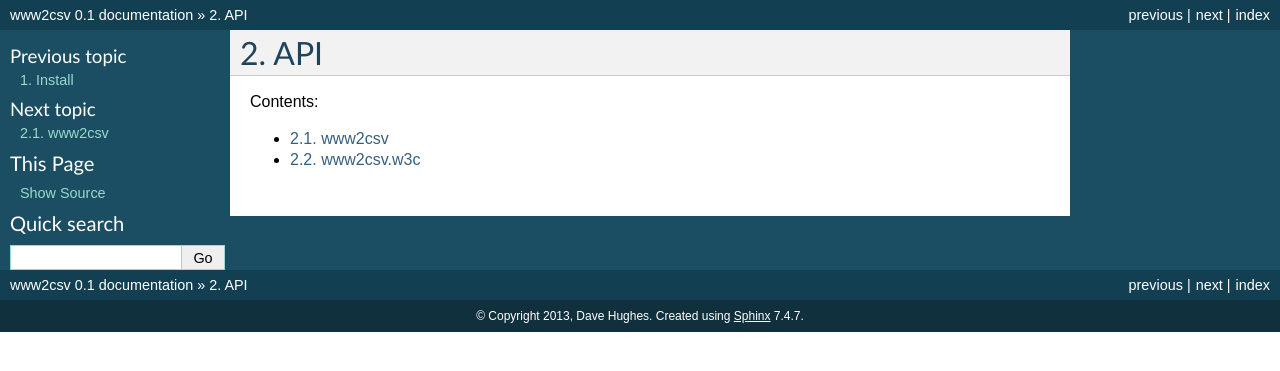
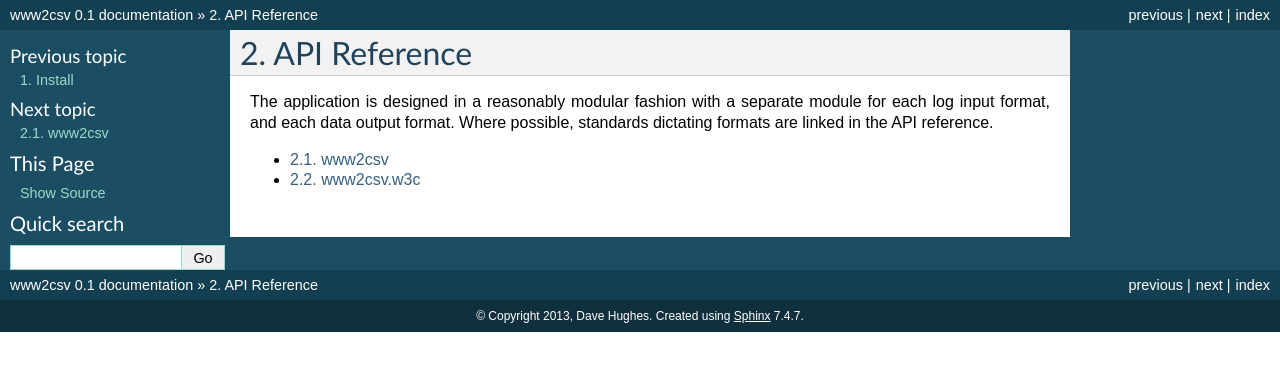
Before and after one commit to waveform-computing/lars, a Sphinx documentation site: the page built from docs/api.rst, in a window 1280 px wide. Shown: the top 371 px of the page. Built offline with Sphinx 7.4.7, drawn with Linux system fonts in a browser that asks for light colours.

Commit message:
Some doc tidy up

```diff
--- a/README.rst
+++ b/README.rst
@@ -15,7 +15,7 @@
 License
 =======
 
-Copyright (c) 2013 Dave Hughes
+Copyright (c) 2013 `Dave Hughes`_
 
 Permission is hereby granted, free of charge, to any person obtaining a copy of
 this software and associated documentation files (the "Software"), to deal in
--- a/docs/api.rst
+++ b/docs/api.rst
@@ -1,11 +1,13 @@
 .. _api:
 
-===
-API
-===
+=============
+API Reference
+=============
 
+The application is designed in a reasonably modular fashion with a separate
+module for each log input format, and each data output format. Where possible,
+standards dictating formats are linked in the API reference.
 
-Contents:
 
 .. toctree::
    :maxdepth: 1
--- a/docs/license.rst
+++ b/docs/license.rst
@@ -5,7 +5,7 @@
 =======
 
 
-Copyright (c) 2013 Dave Hughes
+Copyright (c) 2013 `Dave Hughes`_
 
 Permission is hereby granted, free of charge, to any person obtaining a copy
 of this software and associated documentation files (the "Software"), to deal
```
Also changed, not shown: other parts of README.rst (+1 -0 lines), other parts of docs/license.rst (+2 -0 lines).
